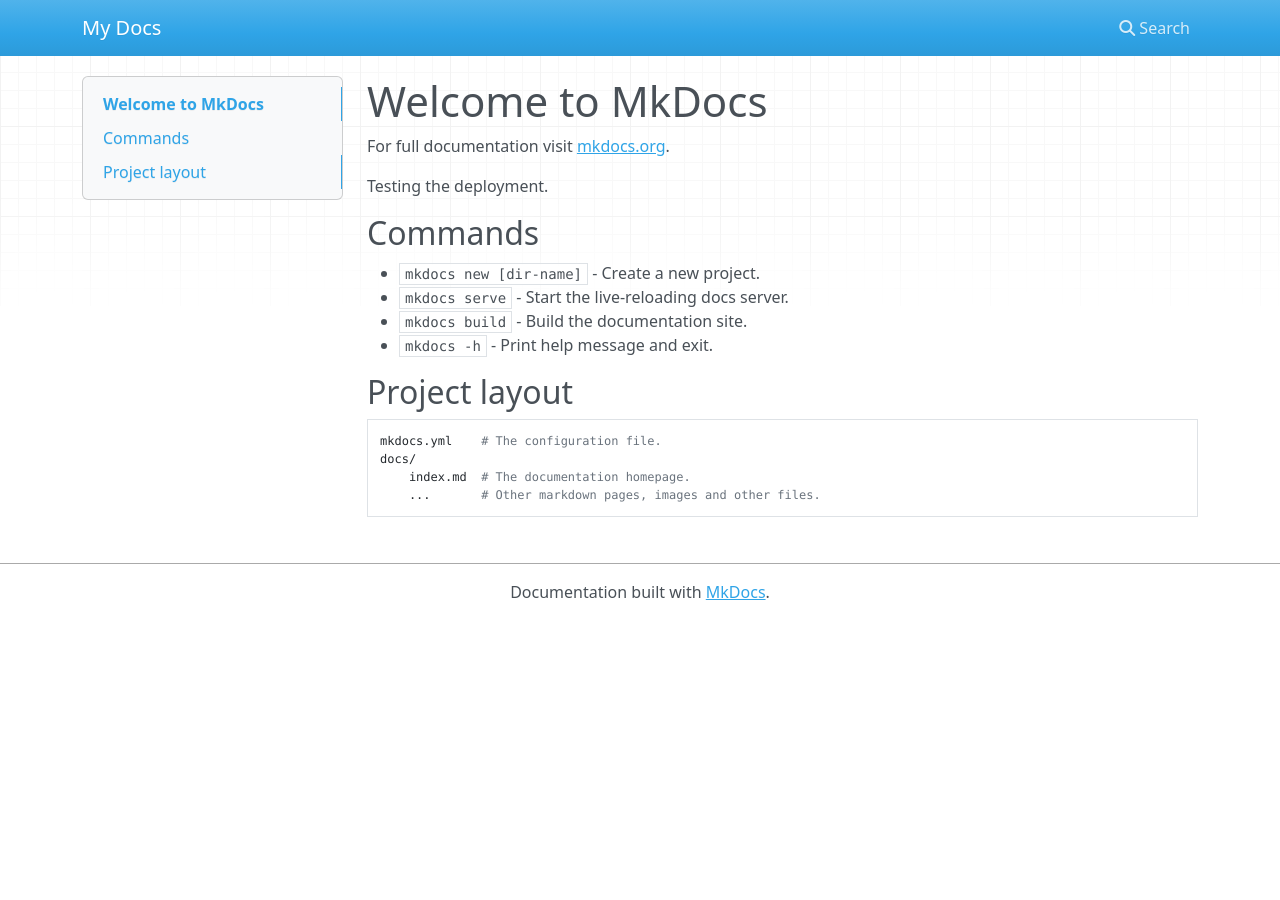
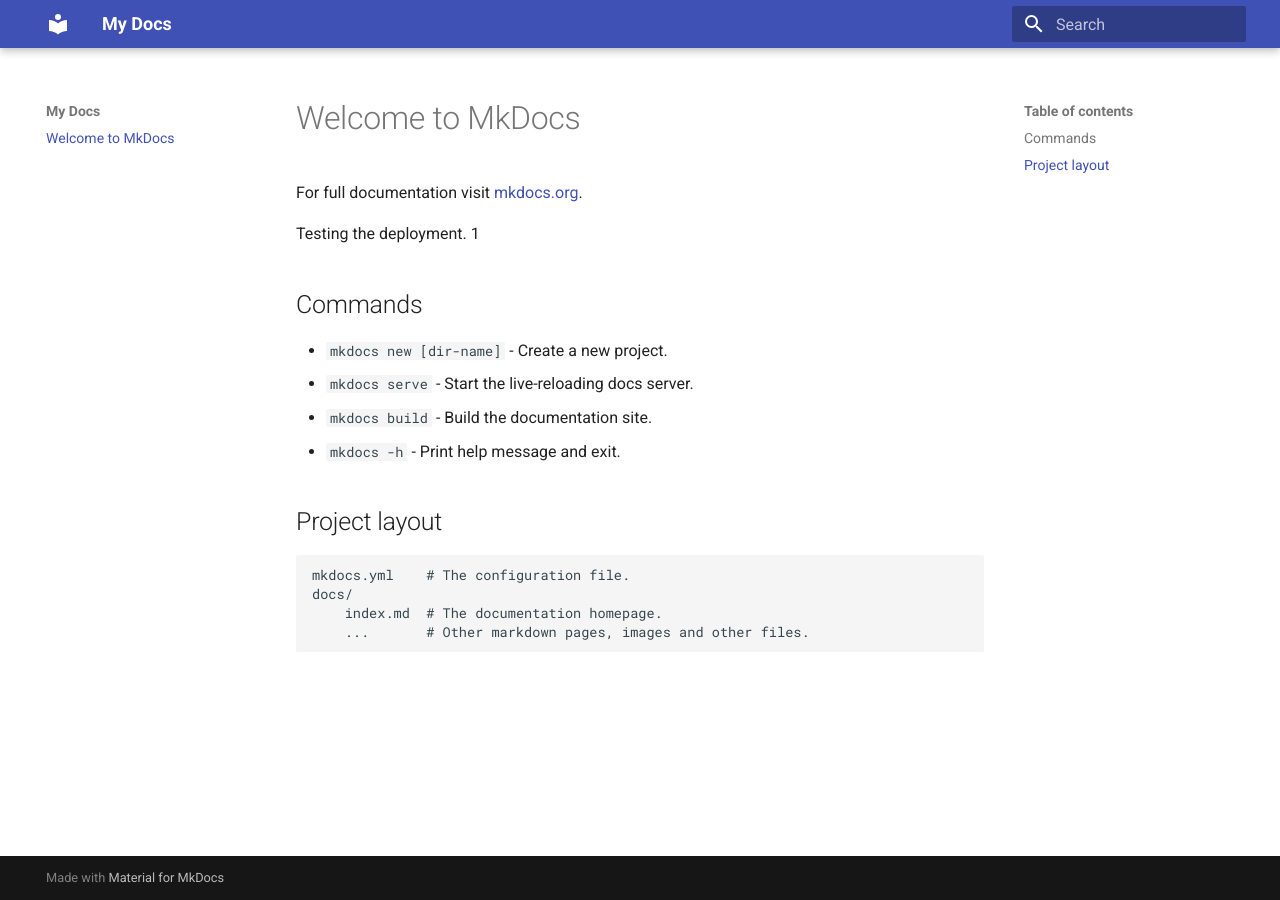
Before and after one commit to lortega/luchus-dev, an MkDocs documentation site: the page built from docs/index.md, in a window 1280 px wide. Built offline with MkDocs 1.6.1 and Material for MkDocs 9.7.7, drawn with Linux system fonts in a browser that asks for light colours; nearby versions of some CDN libraries.

Commit message:
Sets the theme to material

```diff
--- a/docs/index.md
+++ b/docs/index.md
@@ -2,7 +2,7 @@
 
 For full documentation visit [mkdocs.org](https://www.mkdocs.org).
 
-Testing the deployment.
+Testing the deployment. 1
 
 ## Commands
 
--- a/mkdocs.yml
+++ b/mkdocs.yml
@@ -1 +1,3 @@
 site_name: My Docs
+theme:
+  name: material
```
